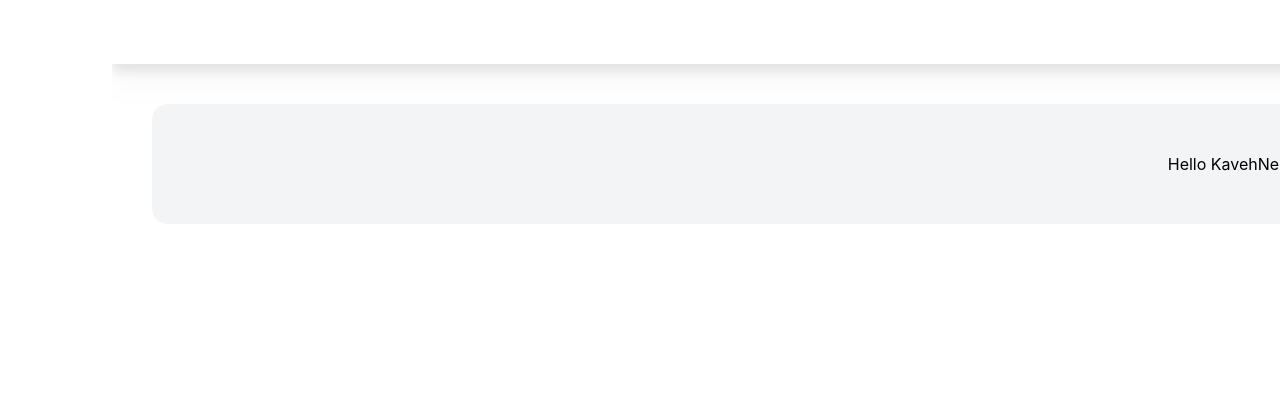
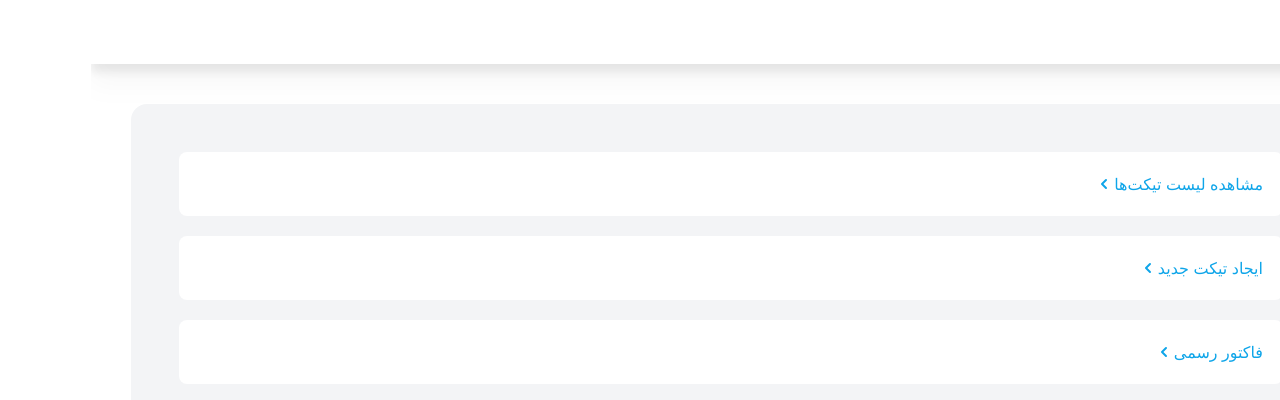
Before and after one commit to Saeed-Khazaei/kavehnegar-code-challenge, a Next.js app: page / in a window 1280 px wide. Shown: the top 400 px of the page. Built offline with nearby package versions, Linux system fonts and the light colour scheme.

Commit message:
add route links ti index

```diff
--- a/pages/index.tsx
+++ b/pages/index.tsx
@@ -1,9 +1,65 @@
 import type { NextPage } from "next";
+import Link from "next/link";
 
 const Home: NextPage = () => {
   return (
     <main>
-      <h1>Hello KavehNegar</h1>
+      <div className="flex flex-col gap-5">
+        <div className="flex flex-row items-center gap bg-white p-5 rounded-lg">
+          <Link href="/tickets">
+            <a className="text-sky-500">مشاهده لیست تیکت‌ها</a>
+          </Link>
+          <svg
+            className="w-5 h-5 fill-sky-500"
+            aria-hidden="true"
+            fill="currentColor"
+            viewBox="0 0 20 20"
+            xmlns="http://www.w3.org/2000/svg"
+          >
+            <path
+              fillRule="evenodd"
+              d="M12.707 5.293a1 1 0 010 1.414L9.414 10l3.293 3.293a1 1 0 01-1.414 1.414l-4-4a1 1 0 010-1.414l4-4a1 1 0 011.414 0z"
+              clipRule="evenodd"
+            ></path>
+          </svg>
+        </div>
+        <div className="flex flex-row items-center gap bg-white p-5 rounded-lg">
+          <Link href="/tickets/create">
+            <a className="text-sky-500">ایجاد تیکت جدید</a>
+          </Link>
+          <svg
+            className="w-5 h-5 fill-sky-500"
+            aria-hidden="true"
+            fill="currentColor"
+            viewBox="0 0 20 20"
+            xmlns="http://www.w3.org/2000/svg"
+          >
+            <path
+              fillRule="evenodd"
+              d="M12.707 5.293a1 1 0 010 1.414L9.414 10l3.293 3.293a1 1 0 01-1.414 1.414l-4-4a1 1 0 010-1.414l4-4a1 1 0 011.414 0z"
+              clipRule="evenodd"
+            ></path>
+          </svg>
+        </div>
+        <div className="flex flex-row items-center gap bg-white p-5 rounded-lg">
+          <Link href="/officialbill">
+            <a className="text-sky-500">فاکتور رسمی</a>
+          </Link>
+          <svg
+            className="w-5 h-5 fill-sky-500"
+            aria-hidden="true"
+            fill="currentColor"
+            viewBox="0 0 20 20"
+            xmlns="http://www.w3.org/2000/svg"
+          >
+            <path
+              fillRule="evenodd"
+              d="M12.707 5.293a1 1 0 010 1.414L9.414 10l3.293 3.293a1 1 0 01-1.414 1.414l-4-4a1 1 0 010-1.414l4-4a1 1 0 011.414 0z"
+              clipRule="evenodd"
+            ></path>
+          </svg>
+        </div>
+      </div>
     </main>
   );
 };
```
